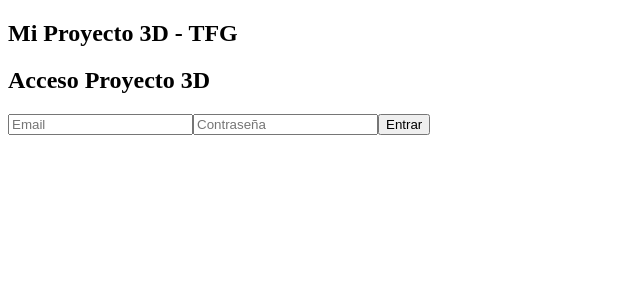
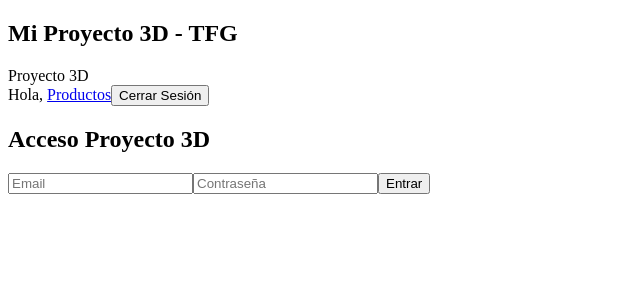
Before and after one commit to Jose-ant-1/interfaz-tfg, an Angular app: page /login in a window 1280 px wide. Shown: the top 300 px of the page, without its empty margins (0-640 px from the left). Built offline with nearby package versions, Linux system fonts and the light colour scheme; sample sign-in values are in the browser's storage.

Commit message:
creación de login y logout

```diff
--- a/src/app/app.config.ts
+++ b/src/app/app.config.ts
@@ -1,15 +1,14 @@
 import { ApplicationConfig, provideZoneChangeDetection } from '@angular/core';
 import { provideRouter } from '@angular/router';
-import { provideHttpClient, withInterceptors } from '@angular/common/http'; // <--- Importar esto
+import { provideHttpClient, withInterceptors } from '@angular/common/http';
+import { authInterceptor } from './interceptors/auth.interceptor';
 import { routes } from './app.routes';
-import { authInterceptor } from './interceptors/auth.interceptor'; // Lo crearemos ahora
 
 export const appConfig: ApplicationConfig = {
   providers: [
     provideZoneChangeDetection({ eventCoalescing: true }),
     provideRouter(routes),
-    provideHttpClient(
-      withInterceptors([authInterceptor]) // Aquí inyectamos la seguridad JWT
-    )
+    // REGISTRO DEL INTERCEPTOR AQUÍ
+    provideHttpClient(withInterceptors([authInterceptor]))
   ]
 };
--- a/src/app/app.html
+++ b/src/app/app.html
@@ -2,4 +2,5 @@
   <h1>Mi Proyecto 3D - TFG</h1>
 </nav>
 
+<app-navbar></app-navbar>
 <router-outlet></router-outlet>
--- a/src/app/app.routes.ts
+++ b/src/app/app.routes.ts
@@ -1,7 +1,10 @@
 import { Routes } from '@angular/router';
 import { LoginComponent } from './components/login/login.component';
+import {authGuard} from './guards/auth.guard';
+import {Catalogo} from './components/catalogo/catalogo';
 
 export const routes: Routes = [
   { path: 'login', component: LoginComponent },
-  { path: '', redirectTo: '/login', pathMatch: 'full' }
+  { path: '', redirectTo: '/login', pathMatch: 'full' },
+  { path: 'productos', component: Catalogo, canActivate: [authGuard] }
 ];
--- a/src/app/app.ts
+++ b/src/app/app.ts
@@ -1,9 +1,10 @@
 import { Component, signal } from '@angular/core';
 import { RouterOutlet } from '@angular/router';
+import {NavbarComponent} from './components/navbar/navbar';
 
 @Component({
   selector: 'app-root',
-  imports: [RouterOutlet],
+  imports: [RouterOutlet, NavbarComponent],
   templateUrl: './app.html',
   styleUrl: './app.css'
 })
--- /dev/null
+++ b/src/app/components/catalogo/catalogo.html
@@ -0,0 +1 @@
+<p>catalogo works!</p>
--- /dev/null
+++ b/src/app/components/navbar/navbar.html
@@ -0,0 +1,12 @@
+<nav class="navbar">
+  <div class="logo">Proyecto 3D</div>
+
+  <div class="menu">
+
+    @if (authService.currentUser()) {
+      <span>Hola, {{ authService.currentUser()?.nombre }}</span>
+      <a routerLink="/productos">Productos</a>
+      <button (click)="onLogout()">Cerrar Sesión</button>
+    }
+  </div>
+</nav>
--- /dev/null
+++ b/src/app/components/navbar/navbar.ts
@@ -0,0 +1,21 @@
+import { Component, inject } from '@angular/core';
+import { Router, RouterLink } from '@angular/router';
+import { AuthService } from '../../service/auth.service';
+
+@Component({
+  selector: 'app-navbar',
+  standalone: true,
+  imports: [RouterLink], // Para poder usar [routerLink] en el HTML
+  templateUrl: './navbar.html',
+  styleUrl: './navbar.css'
+})
+export class NavbarComponent {
+  // Inyectamos servicios
+  public authService = inject(AuthService);
+  private router = inject(Router);
+
+  onLogout() {
+    this.authService.logout(); // Esto borra el token y limpia el signal
+    this.router.navigate(['/login']); // Redirigimos al login
+  }
+}
--- /dev/null
+++ b/src/app/guards/auth.guard.ts
@@ -0,0 +1,15 @@
+import { inject } from '@angular/core';
+import { Router, CanActivateFn } from '@angular/router';
+
+export const authGuard: CanActivateFn = (route, state) => {
+  const router = inject(Router);
+  const token = localStorage.getItem('token');
+
+  if (token) {
+    return true; // Hay token, puede pasar
+  }
+
+  // No hay token, mandamos al login
+  router.navigate(['/login']);
+  return false;
+};
--- a/src/app/service/auth.service.ts
+++ b/src/app/service/auth.service.ts
@@ -1,15 +1,23 @@
-import { Injectable, inject, signal } from '@angular/core';
-import { HttpClient } from '@angular/common/http';
-import { tap } from 'rxjs';
-import { LoginResponse } from '../models/auth.model';
+import {Injectable, inject, signal} from '@angular/core';
+import {HttpClient} from '@angular/common/http';
+import {tap} from 'rxjs';
+import {LoginResponse} from '../models/auth.model';
 
-@Injectable({ providedIn: 'root' })
+@Injectable({providedIn: 'root'})
 export class AuthService {
   private http = inject(HttpClient);
   private readonly AUTH_URL = 'http://localhost:8080/api/auth';
 
-  // Signal para saber en tiempo real si el usuario está logueado
   currentUser = signal<LoginResponse | null>(null);
+
+  constructor() {
+    const token = localStorage.getItem('token');
+    if (token) {
+      // Para simplificar ahora, creamos un objeto mínimo
+      // indicando que el usuario está logueado
+      this.currentUser.set({ token } as any);
+    }
+  }
 
   login(credentials: { email: string; password: string }) {
     return this.http.post<LoginResponse>(`${this.AUTH_URL}/login`, credentials).pipe(
```
Also changed, not shown: src/app/components/catalogo/catalogo.ts (added, +9 -0 lines), src/app/components/catalogo/catalogo.css (added), src/app/components/navbar/navbar.css (added).
